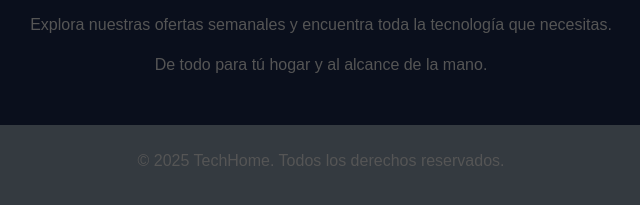
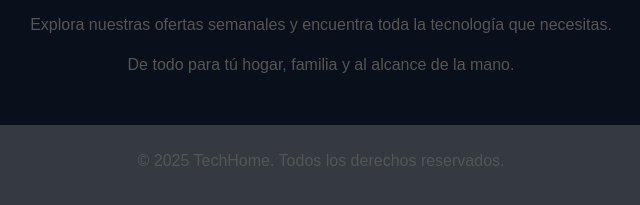
Before and after one commit to DiegoNegreteE/RepositorioDiego, a plain HTML site: page index.html in a window 1280 px wide. Shown: the part 687-892 px from the top of the page, 319-959 px from the left. Drawn offline with nearby package versions, Linux system fonts and the light colour scheme.

Commit message:
Actualización del texto, imagenes y corrección de liks

```diff
--- a/index.html
+++ b/index.html
@@ -67,7 +67,7 @@
         <h1 class="text-center">Bienvenido a TechHome</h1>
         <p class="text-center">Tu tienda online de confianza en productos electrónicos y más.</p>
         <p class="text-center" >Explora nuestras ofertas semanales y encuentra toda la tecnología que necesitas.</p>
-        <p class="text-center" >De todo para tú hogar y al alcance de la mano.</p>
+        <p class="text-center" >De todo para tú hogar, familia y al alcance de la mano.</p>
     </div>
 
     <!-- FOOTER -->
```
